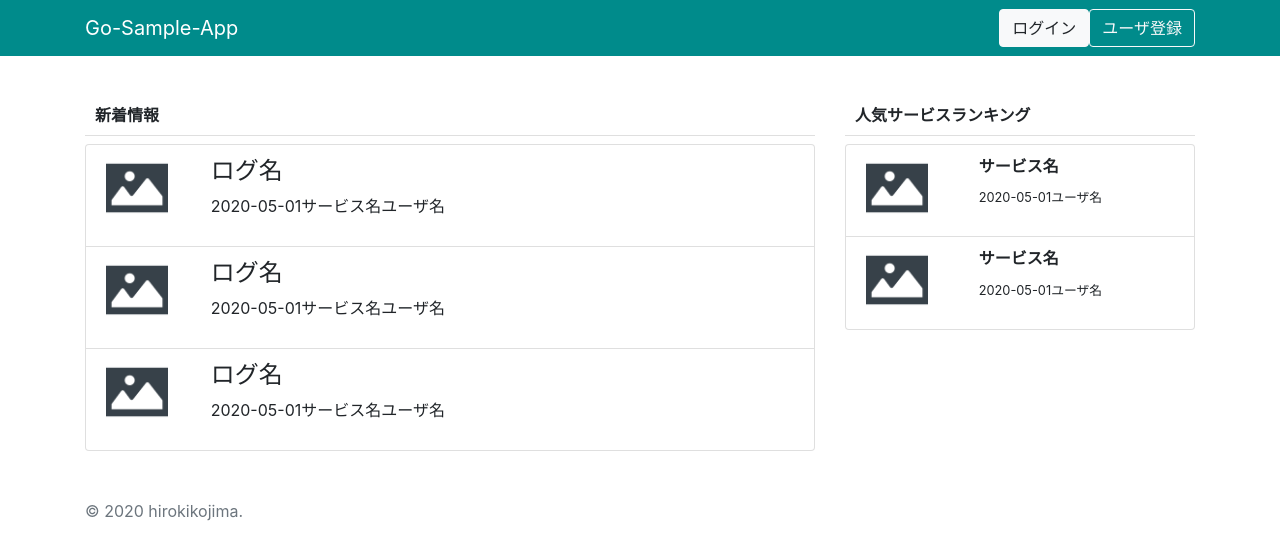
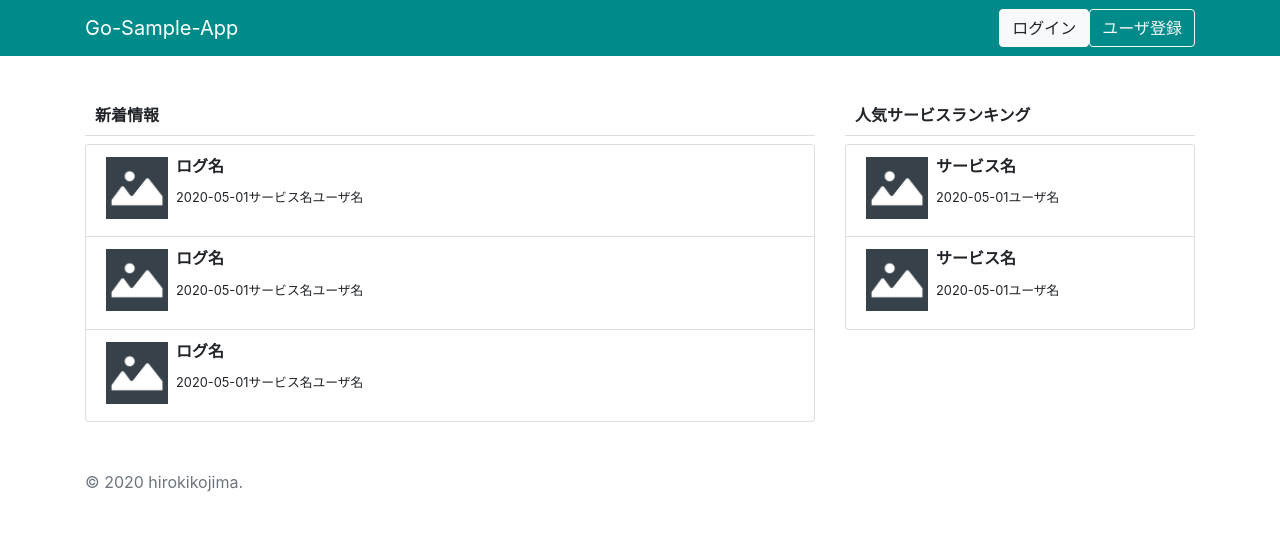
Before and after one commit to hirokikojima/go-sample-app, a Nuxt app in the folder client/: page / in a window 1280 px wide. Shown: the top 560 px of the page. Built offline with nearby package versions, Linux system fonts and the light colour scheme.

Commit message:
デザイン作成(ユーザページ)

```diff
--- a/client/assets/css/style.css
+++ b/client/assets/css/style.css
@@ -1,9 +1,14 @@
+/* common */
 .bg-darkcyan {
     background: #008b8b;
 }
 
 .section, .footer {
     margin-top: 48px;
+}
+
+.section-helf {
+    margin-top: 24px;
 }
 
 .list-title {
@@ -13,13 +18,63 @@
     padding: 2px 10px 10px;
 }
 
-.service .title {
+/* service-list */
+.list-item-service {
+    display: flex;
+}
+.list-item-service .icon {
+    margin-right: 8px;
+    width: 62px;
+}
+.list-item-service .body {
+
+}
+
+.list-item-service .title {
     font-size: 1rem;
     font-weight: bold;
 }
-.service .description .date {
+.list-item-service .description .date {
     font-size: 0.8rem;
 }
-.service .description .user-name {
+.list-item-service .description .user-name {
     font-size: 0.8rem;
 }
+
+/* log-list */
+.list-item-log {
+    display: flex;
+}
+.list-item-log .icon {
+    margin-right: 8px;
+    width: 62px;
+}
+.list-item-log .body {
+
+}
+
+.list-item-log .title {
+    font-size: 1rem;
+    font-weight: bold;
+}
+.list-item-log .description .date {
+    font-size: 0.8rem;
+}
+.list-item-log .description .service-name {
+    font-size: 0.8rem;
+}
+.list-item-log .description .user-name {
+    font-size: 0.8rem;
+}
+
+/* profile */
+.profile .img-area {
+    text-align: center;
+    margin: 20px auto;
+}
+
+.profile .img {
+    border-radius: 50%;
+    width: 70px;
+    height: 70px;
+}
--- a/client/pages/_user.vue
+++ b/client/pages/_user.vue
@@ -9,6 +9,116 @@
               <li class="breadcrumb-item active" aria-current="page">User</li>
             </ol>
           </nav>
+        </div>
+      </div>
+      <div class="row">
+        <div class="col-md-4 order-md-1 section">
+          <div class="card profile">
+            <div class="card-img-top img-area">
+              <img class="img" src="~/assets/image/no_image.png">
+            </div>
+            <div class="card-body">
+              <div class="row">
+                <div class="col-md-6">
+                  <p class="text-center">1</p>
+                  <p class="text-center text-muted">フォロー</p>
+                </div>
+                <div class="col-md-6">
+                  <p class="text-center">1</p>
+                  <p class="text-center text-muted">フォロワー</p>
+                </div>
+                <div class="col-md-12">
+                  <nuxt-link tag="a" class="btn btn-outline-info btn-block" to="/user/profile/edit">フォローする</nuxt-link>
+                </div>
+              </div>
+            </div>
+          </div>
+        </div>
+        <div class="col-md-8 order-md-2 section">
+          <h4 class="list-title">サービス</h4>
+          <div class="card section-helf">
+            <div class="card-body">
+              <nuxt-link tag="a" to="/user/service">
+                <div class="list-item-service" style="margin-bottom: 0.5rem;">
+                  <div class="icon">
+                    <img src="~/assets/image/no_image.png" width="62" height="62" />
+                  </div>
+                  <div class="body">
+                    <h4 class="title">サービス名</h4>
+                    <p class="description">
+                      <span class="date">2020-05-01</span>
+                      <span class="user-name">ユーザ名</span>
+                    </p>
+                  </div>
+                </div>
+              </nuxt-link>
+
+              <ul class="list-group">
+                <nuxt-link class="list-group-item" tag="li" to="/user/service/log">
+                  <div class="list-item-log">
+                    <div class="body">
+                      <h4 class="title">ログ名</h4>
+                      <p class="description">
+                        <span class="date">2020-05-01</span>
+                      </p>
+                    </div>
+                  </div>
+                </nuxt-link>
+                <nuxt-link class="list-group-item" tag="li" to="/user/service/log">
+                  <div class="list-item-log">
+                    <div class="body">
+                      <h4 class="title">ログ名</h4>
+                      <p class="description text-right">
+                        <span class="date">2020-05-01</span>
+                      </p>
+                    </div>
+                  </div>
+                </nuxt-link>
+              </ul>
+            </div>
+          </div>
+
+          <div class="card section-helf">
+            <div class="card-body">
+              <nuxt-link tag="a" to="/user/service">
+                <div class="list-item-service" style="margin-bottom: 0.5rem;">
+                  <div class="icon">
+                    <img src="~/assets/image/no_image.png" width="62" height="62" />
+                  </div>
+                  <div class="body">
+                    <h4 class="title">サービス名</h4>
+                    <p class="description">
+                      <span class="date">2020-05-01</span>
+                      <span class="user-name">ユーザ名</span>
+                    </p>
+                  </div>
+                </div>
+              </nuxt-link>
+
+              <ul class="list-group">
+                <nuxt-link class="list-group-item" tag="li" to="/user/service/log">
+                  <div class="list-item-log">
+                    <div class="body">
+                      <h4 class="title">ログ名</h4>
+                      <p class="description">
+                        <span class="date">2020-05-01</span>
+                      </p>
+                    </div>
+                  </div>
+                </nuxt-link>
+                <nuxt-link class="list-group-item" tag="li" to="/user/service/log">
+                  <div class="list-item-log">
+                    <div class="body">
+                      <h4 class="title">ログ名</h4>
+                      <p class="description text-right">
+                        <span class="date">2020-05-01</span>
+                      </p>
+                    </div>
+                  </div>
+                </nuxt-link>
+              </ul>
+            </div>
+          </div>
         </div>
       </div>
     </div>
--- a/client/pages/index.vue
+++ b/client/pages/index.vue
@@ -5,11 +5,11 @@
         <h4 class="list-title">人気サービスランキング</h4>
         <ul class="list-group">
           <nuxt-link class="list-group-item" tag="li" to="/user/service">
-            <div class="row service">
-              <div class="col-md-4 icon">
+            <div class="list-item-service">
+              <div class="icon">
                 <img src="~/assets/image/no_image.png" width="62" height="62" />
               </div>
-              <div class="col-md-8">
+              <div class="body">
                 <h4 class="title">サービス名</h4>
                 <p class="description">
                   <span class="date">2020-05-01</span>
@@ -19,11 +19,11 @@
             </div>
           </nuxt-link>
           <nuxt-link class="list-group-item" tag="li" to="/user/service">
-            <div class="row service">
-              <div class="col-md-4 icon">
+            <div class="list-item-service">
+              <div class="icon">
                 <img src="~/assets/image/no_image.png" width="62" height="62" />
               </div>
-              <div class="col-md-8">
+              <div class="body">
                 <h4 class="title">サービス名</h4>
                 <p class="description">
                   <span class="date">2020-05-01</span>
@@ -38,11 +38,11 @@
         <h4 class="list-title">新着情報</h4>
         <ul class="list-group">
           <nuxt-link class="list-group-item" tag="li" to="/user/service/log">
-            <div class="row log">
-              <div class="col-md-2 icon">
+            <div class="list-item-log">
+              <div class="icon">
                 <img src="~/assets/image/no_image.png" width="62" height="62" />
               </div>
-              <div class="col-md=10">
+              <div class="body">
                 <h4 class="title">ログ名</h4>
                 <p class="description">
                   <span class="date">2020-05-01</span>
@@ -53,11 +53,11 @@
             </div>
           </nuxt-link>
           <nuxt-link class="list-group-item" tag="li" to="/user/service/log">
-            <div class="row log">
-              <div class="col-md-2 icon">
+            <div class="list-item-log">
+              <div class="icon">
                 <img src="~/assets/image/no_image.png" width="62" height="62" />
               </div>
-              <div class="col-md=10">
+              <div class="body">
                 <h4 class="title">ログ名</h4>
                 <p class="description">
                   <span class="date">2020-05-01</span>
@@ -68,11 +68,11 @@
             </div>
           </nuxt-link>
           <nuxt-link class="list-group-item" tag="li" to="/user/service/log">
-            <div class="row log">
-              <div class="col-md-2 icon">
+            <div class="list-item-log">
+              <div class="icon">
                 <img src="~/assets/image/no_image.png" width="62" height="62" />
               </div>
-              <div class="col-md=10">
+              <div class="body">
                 <h4 class="title">ログ名</h4>
                 <p class="description">
                   <span class="date">2020-05-01</span>
```
Also changed, not shown: client/assets/image/no_image.png.
